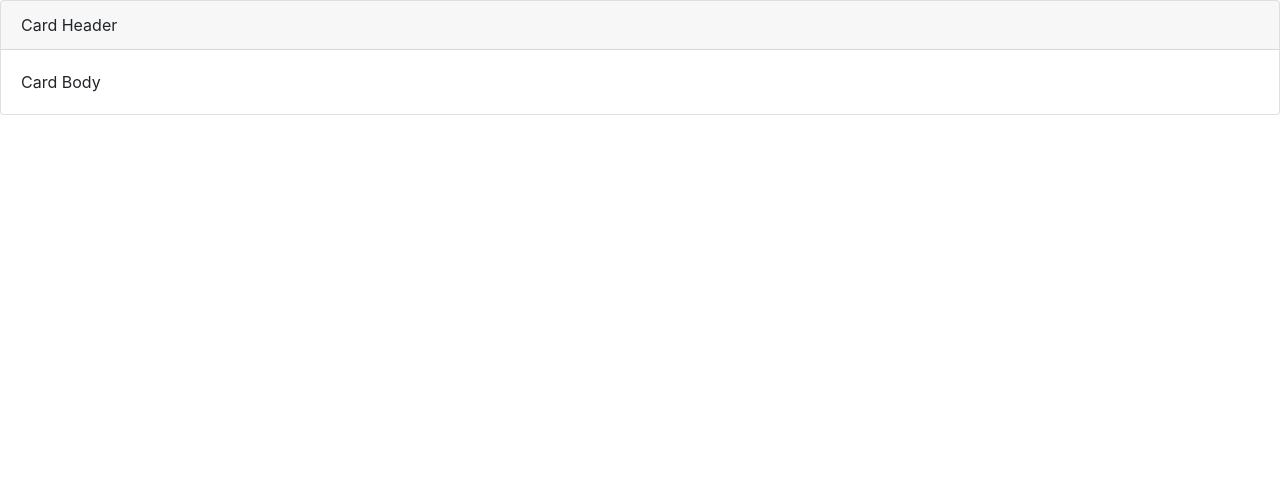
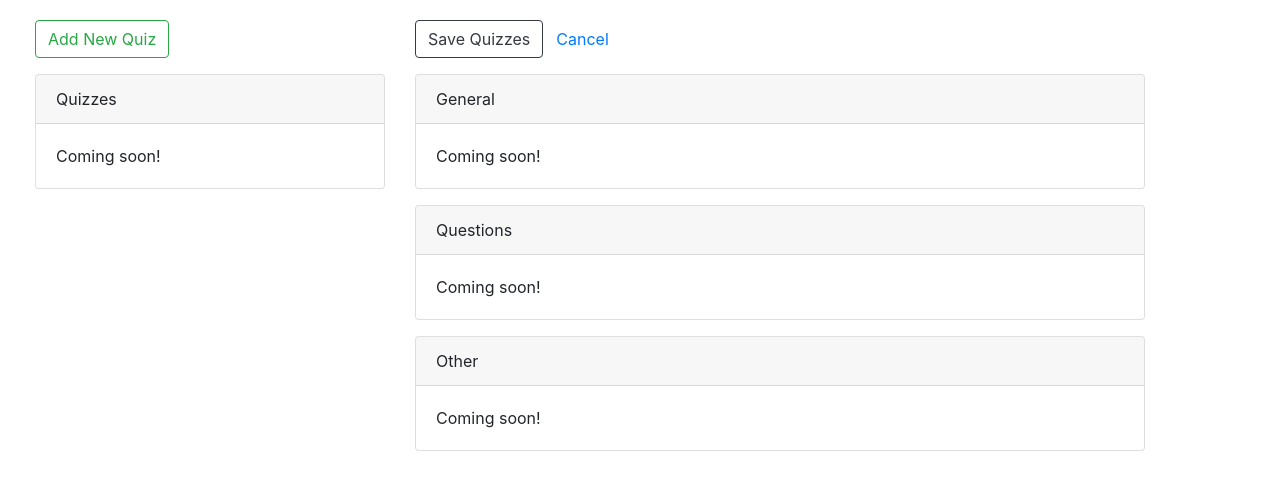
Before and after one commit to tsteelematc/2019falljsfthqe2, an Angular app: page / in a window 1280 px wide. Shown: the top 490 px of the page. Built offline with nearby package versions, Linux system fonts and the light colour scheme.

Commit message:
Placeholders working ! ! !

```diff
--- a/src/app/app.component.html
+++ b/src/app/app.component.html
@@ -1,8 +1,49 @@
-<div class="card">
-  <div class="card-header">
-    Card Header
-  </div>
-  <div class="card-body">
-    Card Body
+<div class="container" style="margin: 20px;">
+  <div class="row">
+    <div class="col-md-4">
+      <button class="btn btn-outline-success mb-3">
+        Add New Quiz
+      </button>
+      <div class="card mb-3">
+        <div class="card-header">
+          Quizzes
+        </div>
+        <div class="card-body">
+          Coming soon!
+        </div>
+      </div>
+    </div>
+    <div class="col-md-8">
+      <button class="btn btn-outline-dark mb-3">
+        Save Quizzes
+      </button>
+      <button class="btn btn-link mb-3">
+        Cancel
+      </button>
+      <div class="card mb-3">
+        <div class="card-header">
+          General
+        </div>
+        <div class="card-body">
+          Coming soon!
+        </div>
+      </div>
+      <div class="card mb-3">
+        <div class="card-header">
+          Questions
+        </div>
+        <div class="card-body">
+          Coming soon!
+        </div>
+      </div>
+        <div class="card">
+          <div class="card-header">
+            Other
+          </div>
+          <div class="card-body">
+            Coming soon!
+          </div>
+        </div>
+      </div>
   </div>
 </div>
```
